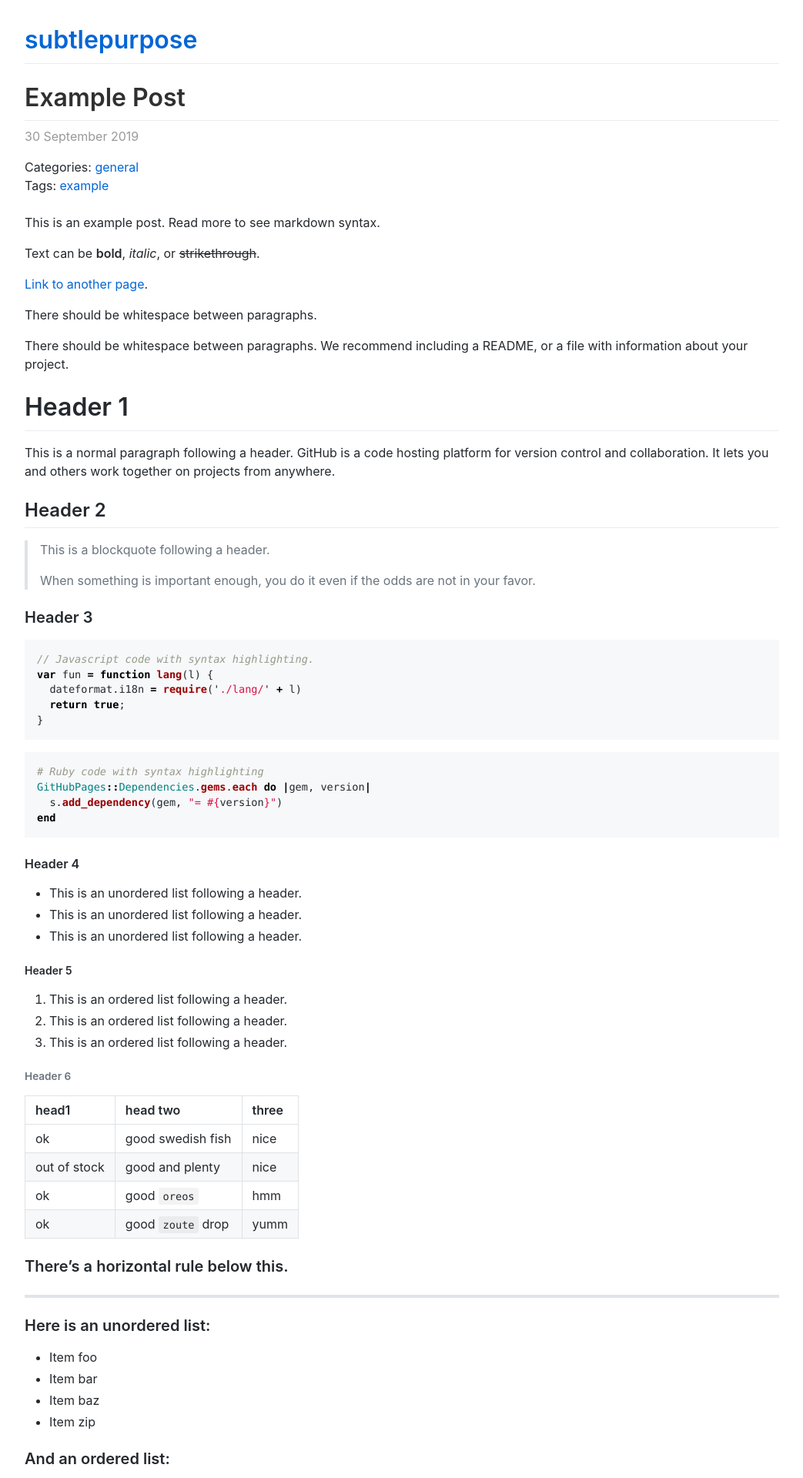
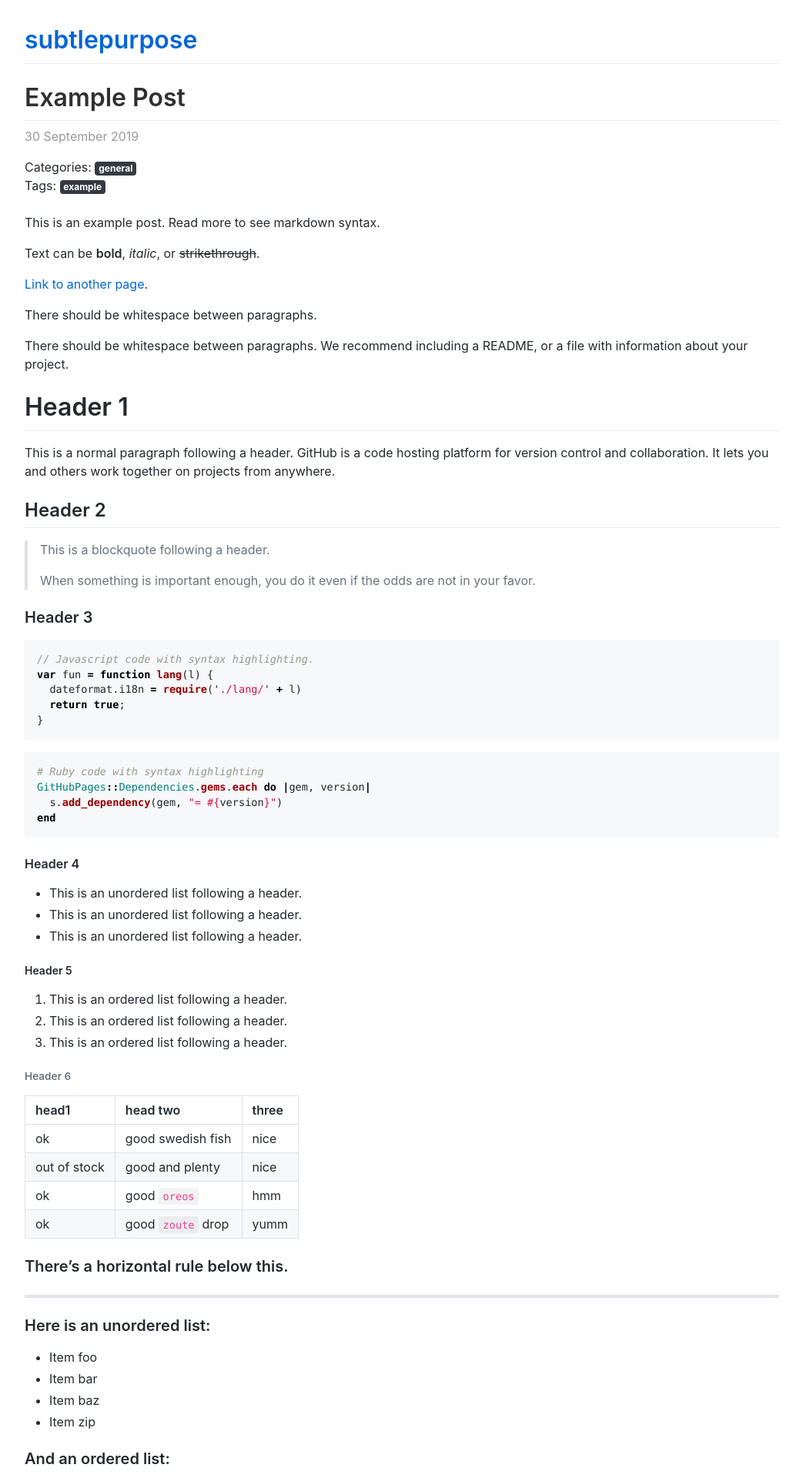
Before and after one commit to Porkbutts/tech.adriant.io, a Jekyll site: the page built from _posts/2019-09-30-example-post.md, in a window 1280 px wide. Shown: the top 1920 px of the page at 77% size, without its empty margins (118-1161 px from the left). Built offline with Jekyll 4.4.1, drawn with Linux system fonts in a browser that asks for light colours; nearby versions of some CDN libraries; comment, search, counter and statistics services are not loaded.

Commit message:
Add bootstrap. Make tags/categories badges. Add fontawesome

```diff
--- a/_includes/display_tags_and_categories.html
+++ b/_includes/display_tags_and_categories.html
@@ -9,7 +9,7 @@
 <div class="post-categories">
   Categories:
   {% for category in categories %}
-    <a href="{{ site.url }}/category/{{ category | slugize }}">{{ category }}</a>
+    <a class="badge badge-dark" href="{{ site.url }}/category/{{ category | slugize }}">{{ category }}</a>
     {% unless forloop.last %}&nbsp;{% endunless %}
   {% endfor %}
 </div>
@@ -17,7 +17,7 @@
 <div class="post-tags">
   Tags:
   {% for tag in tags %}
-    <a href="{{ site.url }}/tag/{{ tag }}">{{ tag }}</a>
+    <a class="badge badge-dark" href="{{ site.url }}/tag/{{ tag }}">{{ tag }}</a>
     {% unless forloop.last %},{% endunless %}
   {% endfor %}
 </div>
--- /dev/null
+++ b/_includes/external_scripts.html
@@ -0,0 +1,3 @@
+<script src="https://code.jquery.com/jquery-3.2.1.slim.min.js" integrity="sha384-KJ3o2DKtIkvYIK3UENzmM7KCkRr/rE9/Qpg6aAZGJwFDMVNA/GpGFF93hXpG5KkN" crossorigin="anonymous"></script>
+<script src="https://cdnjs.cloudflare.com/ajax/libs/popper.js/1.12.9/umd/popper.min.js" integrity="sha384-ApNbgh9B+Y1QKtv3Rn7W3mgPxhU9K/ScQsAP7hUibX39j7fakFPskvXusvfa0b4Q" crossorigin="anonymous"></script>
+<script src="https://maxcdn.bootstrapcdn.com/bootstrap/4.0.0/js/bootstrap.min.js" integrity="sha384-JZR6Spejh4U02d8jOt6vLEHfe/JQGiRRSQQxSfFWpi1MquVdAyjUar5+76PVCmYl" crossorigin="anonymous"></script>
--- /dev/null
+++ b/_includes/external_sheets.html
@@ -0,0 +1,2 @@
+<link rel="stylesheet" href="https://maxcdn.bootstrapcdn.com/bootstrap/4.0.0/css/bootstrap.min.css" integrity="sha384-Gn5384xqQ1aoWXA+058RXPxPg6fy4IWvTNh0E263XmFcJlSAwiGgFAW/dAiS6JXm" crossorigin="anonymous">
+<link href="https://stackpath.bootstrapcdn.com/font-awesome/4.7.0/css/font-awesome.min.css" rel="stylesheet" integrity="sha384-wvfXpqpZZVQGK6TAh5PVlGOfQNHSoD2xbE+QkPxCAFlNEevoEH3Sl0sibVcOQVnN" crossorigin="anonymous">
--- a/_layouts/default.html
+++ b/_layouts/default.html
@@ -11,6 +11,8 @@
     <link rel="icon" type="image/png" sizes="32x32" href="{{ "/favicon-32x32.png" | relative_url }}">
     <link rel="icon" type="image/png" sizes="16x16" href="{{ "/favicon-16x16.png" | relative_url }}">
     <link rel="manifest" href="{{ "/site.webmanifest" | relative_url }}">
+
+{% include external_sheets.html %}
 
     <link rel="stylesheet" href="{{ "/assets/css/style.css?v=" | append: site.github.build_revision | relative_url }}">
   </head>
@@ -27,6 +29,9 @@
       </div>
 
     </div>
+
+
+    {% include external_scripts.html %}
     <script src="https://cdnjs.cloudflare.com/ajax/libs/anchor-js/4.1.0/anchor.min.js" integrity="sha256-lZaRhKri35AyJSypXXs4o6OPFTbTmUoltBbDCbdzegg=" crossorigin="anonymous"></script>
     <script>anchors.add();</script>
     {% if site.environment == "production" %}
--- a/index.html
+++ b/index.html
@@ -10,7 +10,7 @@ title: Home
     <span class="post-date">{{ post.date | date_to_long_string }}</span>
     {% include display_tags_and_categories.html %}
     {{ post.excerpt }}
-    <p><a class="btn btn-sm btn-primary" href="{{ post.url }}#read-more" role="button">Read more <i class="fa fa-angle-double-right"></i></a></p>
+    <p><a href="{{ post.url }}#read-more" role="button">Read more <i class="fa fa-angle-double-right"></i></a></p>
   </div>
   {% endfor %}
 </div>
```
